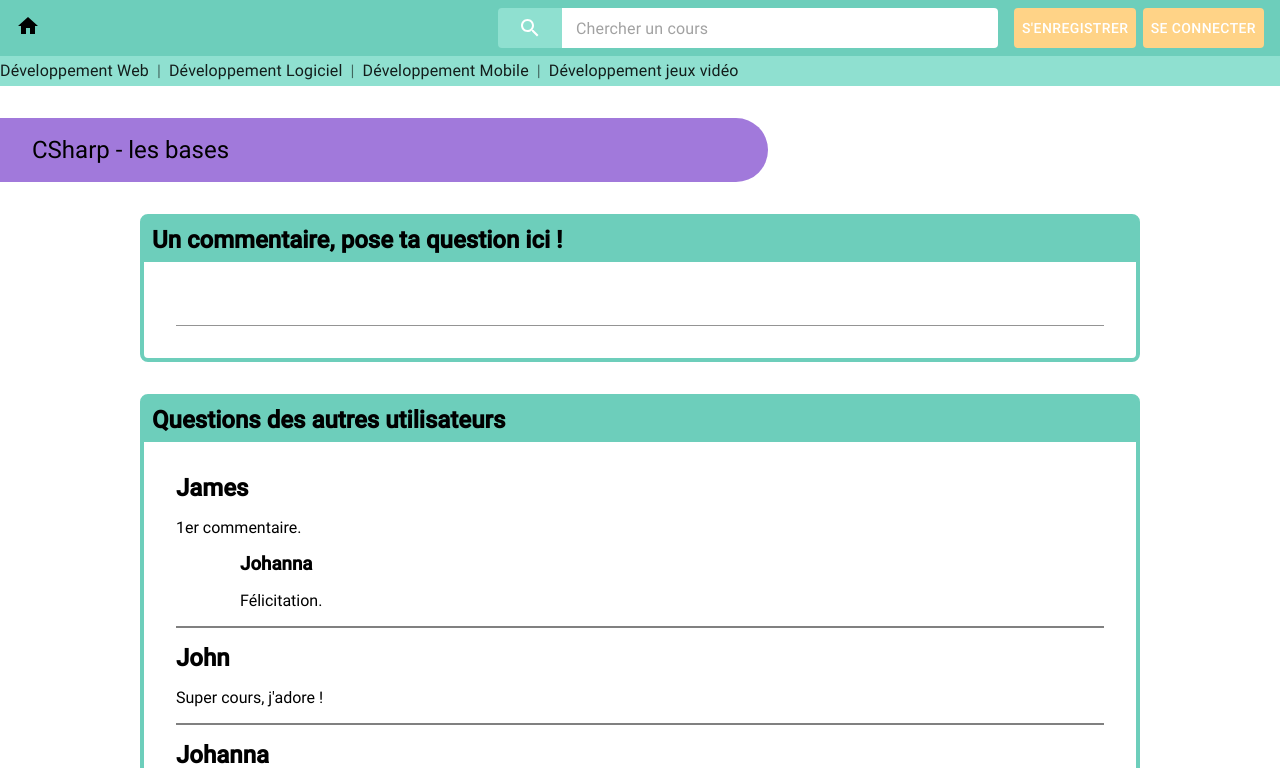
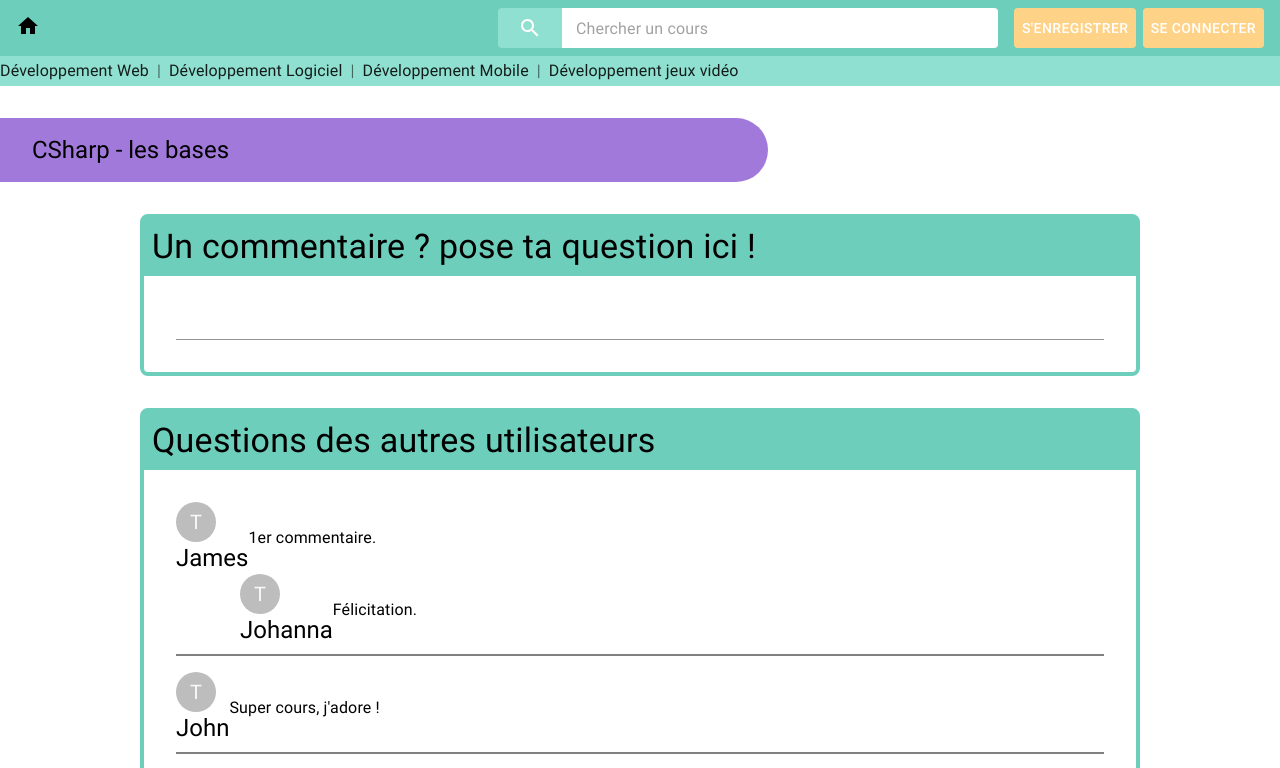
Before and after one commit to arkozor/courses-viewer-app, a Next.js app: page /course in a window 1280 px wide. Shown: the top 768 px of the page. Built offline with nearby package versions, Linux system fonts and the light colour scheme.

Commit message:
WIP - comments

```diff
--- a/components/CourseComments/index.tsx
+++ b/components/CourseComments/index.tsx
@@ -1,4 +1,5 @@
-import { Input } from '@material-ui/core'
+import { Input, Typography } from '@material-ui/core'
+import Avatar from 'components/Avatar'
 import React from 'react'
 import classes from './style.module.scss'
 
@@ -20,10 +21,6 @@ const CourseComments = (props: { comments: any[] }): JSX.Element => {
             body: "Super cours, j'adore !",
         },
         {
-            author: "Johanna",
-            body: "",
-        },
-        {
             author: "Jackie",
             body: "khoezihaojdazp hoazhoi azhoi zoiah ozahoi azhoidhaz oiihdoai hd oahzoiz hozahdoidh aoizhd oiiazhoidh zoiifh oiahfoi."
         },
@@ -33,7 +30,7 @@ const CourseComments = (props: { comments: any[] }): JSX.Element => {
         <div className={classes.comments}>
             <div className={classes.section}>
                 <div className={classes.sectionTitle}>
-                    <h2>Un commentaire, pose ta question ici !</h2>
+                    <Typography variant="h4">Un commentaire ? pose ta question ici !</Typography>
                 </div>
                 <div className={classes.sectionBody}>
                     <Input className={classes.input}></Input>
@@ -41,24 +38,34 @@ const CourseComments = (props: { comments: any[] }): JSX.Element => {
             </div>
             <div className={classes.section}>
                 <div className={classes.sectionTitle}>
-                    <h2>Questions des autres utilisateurs</h2>
+                    <Typography variant="h4">Questions des autres utilisateurs</Typography>
                 </div>
                 <div className={classes.sectionBody}>
-                    {commentList.map( comment => (
-                        <div>
-                            <div className={classes.comment}>
-                                <h2>{comment.author}</h2>
-                                <p>{comment.body}</p>
-                                <div className={classes.anwers}>
-                                    {comment.answers?.map( answers => (
-                                        <div>
-                                            <div className={classes.answers}>
-                                                <h3>{answers.author}</h3>
-                                                <p>{answers?.body}</p>
+                    {commentList.map( (comment,i) => (
+                        <div className={classes.comment} key={i}>
+                            <div className={classes.line}>
+                                <div className={classes.author}>
+                                    <Avatar></Avatar>
+                                    <Typography variant="h5">{comment.author}</Typography>
+                                </div>
+                                <div className={classes.lineContent}>
+                                    <Typography variant="body1">{comment.body}</Typography>
+                                </div>
+                            </div>
+                            <div className={classes.anwers}>
+                                {comment.answers?.map( (answers,i) => (
+                                    <div className={classes.answers} key={i}>
+                                        <div className={classes.line}>
+                                            <div className={classes.author}>
+                                                <Avatar></Avatar>
+                                                <Typography variant="h5">{answers.author}</Typography>
+                                            </div>
+                                            <div className={classes.lineContent}>
+                                                <Typography variant="body1">{answers?.body}</Typography>
                                             </div>
                                         </div>
-                                    ))}
-                                </div>
+                                    </div>
+                                ))}
                             </div>
                         </div>
                     ))}
--- a/components/CourseComments/style.module.scss
+++ b/components/CourseComments/style.module.scss
@@ -9,6 +9,8 @@
 .comment {
     border-bottom: solid 2px grey;
     margin-bottom: $spacing-md;
+    justify-content: space-around;
+    padding-bottom: $spacing-sm;
 }
 
 .anwers {
@@ -29,7 +31,14 @@
     .input {
         width: 100%;
     }
-    h2, h3 {
-        margin: 0;
-    }
 }
+
+.avatar {
+    max-width: max-content;
+    margin-right: $spacing-xl;
+}
+
+.line {
+    display: flex;
+    align-items: center;
+}
```
Also changed, not shown: 1 other file (tests, documents, lock files or other folders).
